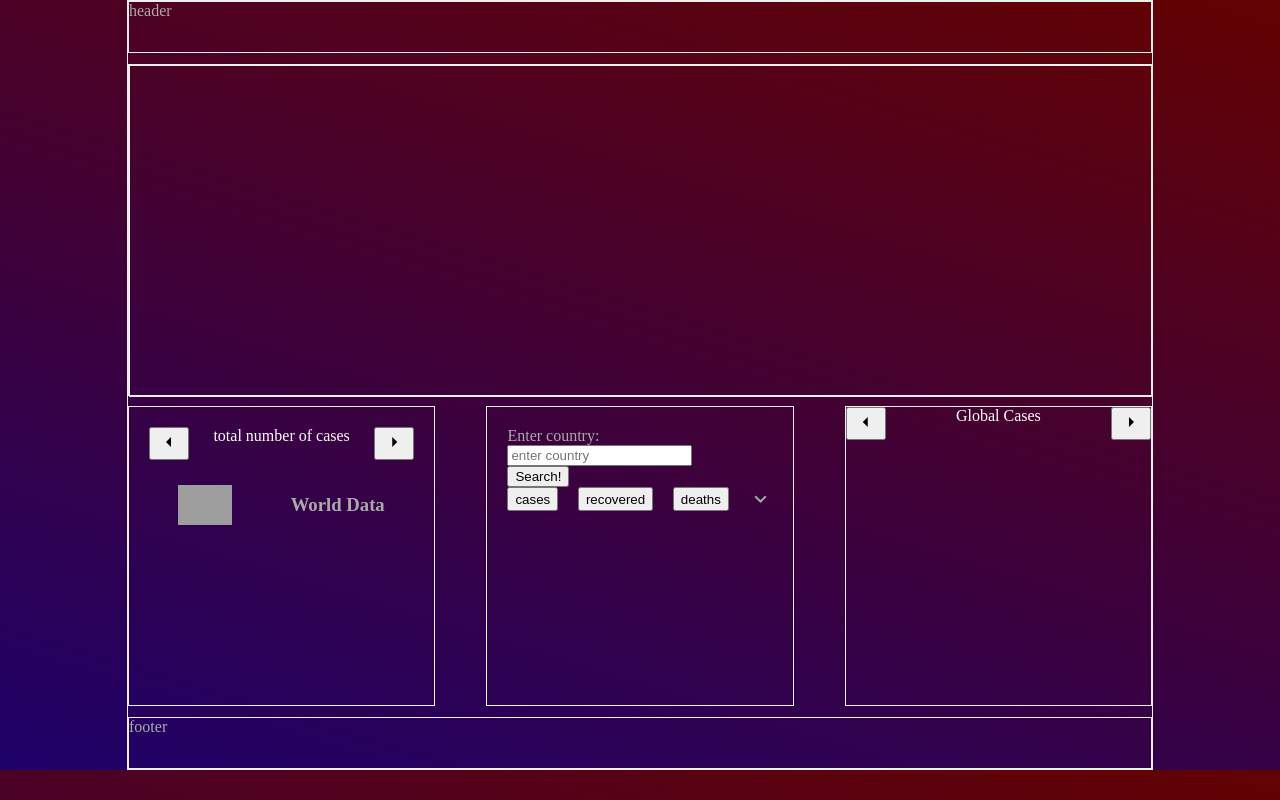
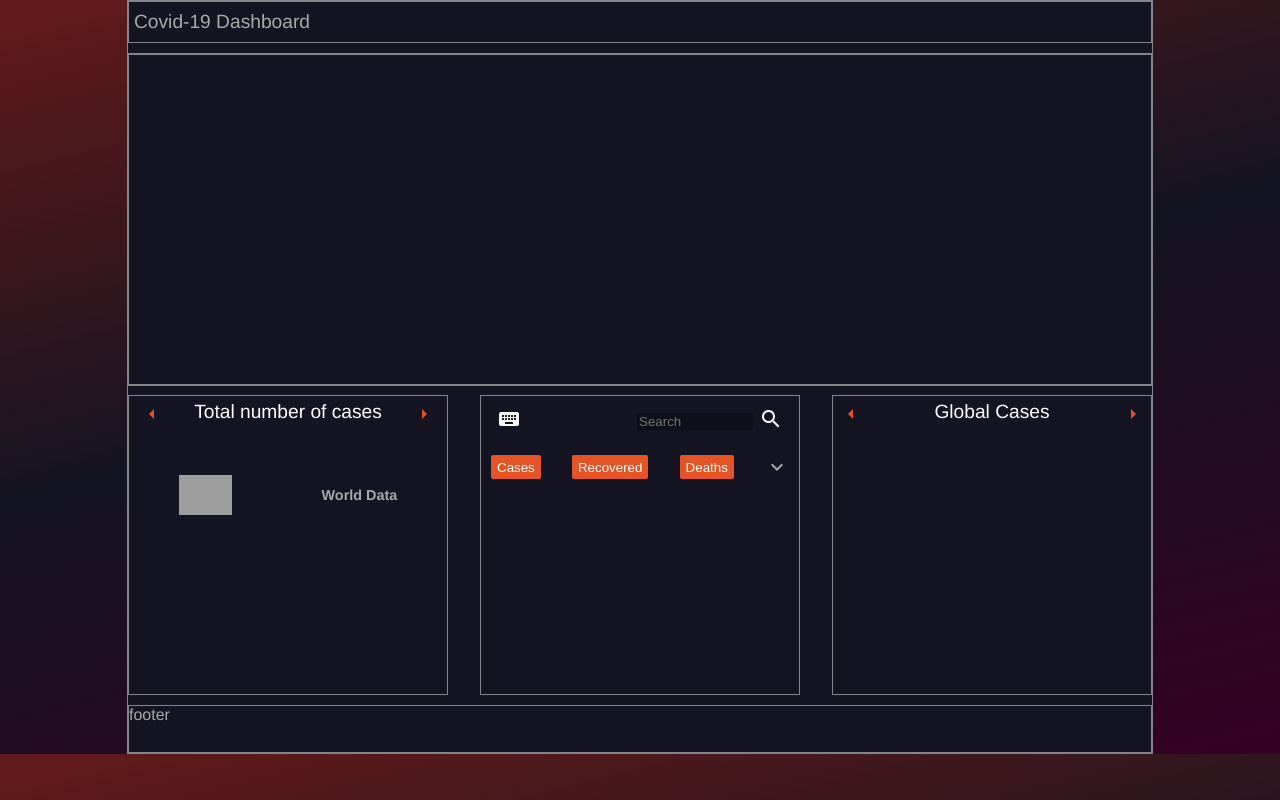
Before and after one commit to YuriAnisimov27/COVID-19-Dashboard, a website built with webpack: page index.html in a window 1280 px wide. Built offline with nearby package versions, Linux system fonts and the light colour scheme; no server answers; grey boxes are pictures that could not be loaded.

Commit message:
feat: add proto UI

```diff
--- a/index.html
+++ b/index.html
@@ -19,7 +19,7 @@
 
   <div class="container">
     <header class="header">
-      header
+      Covid-19 Dashboard
     </header>
 
     <div class="map" id='mapBlock'>
@@ -51,24 +51,29 @@
     </div>
 
     <div class="list">
+      <div class="list-inputBlock">
+        <div><button class='virtKeyboard'><span class="material-icons keyboardIcon">
+          keyboard
+          </span></button></div>
       <form action="" method="get" class="form-list">
         <div class="form-example">
-          <label for="name">Enter country: </label>
-          <input type="text" name="country" id="country-list" placeholder="enter country" required>
+          <input class="list-input" type="text" name="country" id="country-list" placeholder="Search" required>
+          <button class='searchbtn'><span class="material-icons loopIcon">
+            search
+            </span></button>
         </div>
-        <div class="form-example">
-          <input type="submit" value="Search!">
-        </div>
+          <!-- <input type="submit" value="Search!"> -->
       </form>
+    </div>
       <div class="list-nav">
-        <button class="sort-cases">
-          cases
+        <button class="sort-cases sortbtn">
+          Cases
         </button>
-        <button class="sort-recovered">
-          recovered
+        <button class="sort-recovered sortbtn">
+          Recovered
         </button>
-        <button class="sort-deaths">
-          deaths
+        <button class="sort-deaths sortbtn">
+          Deaths
         </button>
         <span class="material-icons sort-icon">
           keyboard_arrow_down
--- a/src/css/list.css
+++ b/src/css/list.css
@@ -39,3 +39,66 @@
 .set {
   background-color: brown;
 }
+
+.list-inputBlock {
+  display: flex;
+  justify-content: space-between;
+  margin-bottom: 20px;
+}
+
+.list-input {
+  background: rgba(0, 0, 0, .26);
+  color: #84848b;
+  border-style: none;
+  margin-bottom: 5px;
+  margin-top: 5px;
+  width: 7rem;
+}
+
+.form-example {
+  display: flex;
+  align-items: flex-end;
+}
+
+.virtKeyboard {
+  background: #141422;
+  border: none;
+}
+
+.virtKeyboard :hover {
+  cursor: pointer;
+}
+
+.keyboardIcon {
+  color: white;
+}
+
+.searchbtn {
+  background: #141422;
+  border: none;
+}
+
+.searchbtn :hover {
+  cursor: pointer;
+}
+
+.loopIcon {
+  color: white;
+}
+
+.sortbtn {
+  color: white;
+  background-color: #e65425;
+  border: none;
+  border-radius: 2px;
+  cursor: pointer;
+  transition: all 0.3s;
+}
+.sortbtn:hover {
+  border-radius: 8px;
+}
+.sortbtn:focus {
+  background-color: white;
+  color:#e65425;
+  outline: none;
+}
--- a/src/css/map.css
+++ b/src/css/map.css
@@ -2,14 +2,16 @@
   display: flex;
   position: absolute;
   z-index: 150000;
-  left: 0.5%;
   top: 25%
 }
-.map-nav :hover{
+
+.map-nav :hover {
   cursor: pointer;
 }
+
 #mapBlock {
   position: relative;
+  border-left: none;
 }
 
 .info {
@@ -25,10 +27,12 @@
   margin: 0 0 5px;
   color: #777;
 }
+
 .legend {
   line-height: 18px;
   color: #555;
 }
+
 .legendText {
   padding: 5px;
   font-size: 9px;
@@ -41,3 +45,8 @@
   margin-right: 8px;
   opacity: 0.7;
 }
+
+.map-nav__arrow {
+  color: #e65425;
+  font-size: 30px;
+}
--- a/src/css/style.css
+++ b/src/css/style.css
@@ -1,14 +1,37 @@
+/* background linear-gradient(346deg, rgba(53, 1, 36, 1) 0%, rgba(20, 20, 34, 1) 53%, rgba(92, 18, 18, 0.9699230033810399) 98%);
+border =  #84848b
+*/
+
 body {
-  background: linear-gradient(17deg, rgb(30, 1, 105), rgb(100, 2, 2));
+  background: rgb(53, 1, 36);
+  background: linear-gradient(346deg, rgba(53, 1, 36, 1) 0%, rgba(20, 20, 34, 1) 53%, rgba(92, 18, 18, 0.9699230033810399) 98%);
   margin: 0;
   padding: 0;
+  font-family: Avenir Next W01, Avenir Next W00, Avenir Next, Avenir, Helvetica Neue, sans-serif;
 }
-
+ul {
+  padding-left: 20px;
+}
+li {
+  padding-top: 10px;
+  list-style: none;
+}
+.numberOf {
+  color:red;
+  padding-left: 10px;
+}
+.numberOfrec {
+  color:rgb(0, 179, 0);
+  padding-left: 10px;
+}
+.numberOfconf {
+  color: #2c4be5
+}
 .container {
   width: 1024px;
-  height: 768px;
   margin: auto;
-  border: 1px solid #eee;
+  border: 1px solid #84848b;
+  background: #141422;
   display: flex;
   flex-wrap: wrap;
   justify-content: space-between;
@@ -16,32 +39,39 @@ body {
 }
 
 .header {
-  height: 50px;
+  display: flex;
+  align-items: center;
+  height: 40px;
   width: 100%;
-  border: 1px solid #eee;
+  padding-left: 5px;
+  border: 1px solid #84848b;
+  font-family: "Avenir Next W01", "Avenir Next W00", "Avenir Next", Avenir, "Helvetica Neue", sans-serif;
+  font-size: 1.2rem;
+  background: #141422;
   color: #aaa;
 }
 
 .map {
   width: 100%;
   height: 330px;
-  border: 1px solid #eee;
+  border: 1px solid #84848b;
   color: #aaa;
 }
 
 .table {
-  width: 30%;
+  width: 100%;
+  max-width: 320px;
   height: 300px;
-  border: 1px solid #eee;
+  border: 1px solid #84848b;
   color: #aaa;
-  padding: 20px;
+  padding: 5px;
   box-sizing: border-box;
   overflow-y: scroll;
 }
 
 .dataList, .dataList {
   box-sizing: border-box;
-  overflow-y: scroll;
+  overflow-y: hidden;
 }
 
 .table p, .list p {
@@ -52,11 +82,15 @@ body {
   width: 100%;
   display: flex;
   justify-content: space-between;
-  margin-bottom: 25px;
+}
+
+.list-nav {
+  margin-bottom: 15px;
 }
 
 .schedule-nav {
   margin-bottom: -3px;
+  padding-top: 5px;
 }
 
 .table-btn__info, .list-btn__info, .schedule-btn__info {
@@ -64,35 +98,41 @@ body {
   width: 300px;
   height: 20px;
   color: #fff;
+  font-size: 1.2rem;
 }
 
 .table-btn__left, .table-btn__right, .list-btn__left, .list-btn__right, .schedule-btn__left, .schedule-btn__right {
   cursor: pointer;
+  background: none;
+  border: none;
+  color: #e65425;
 }
 
 .list {
-  width: 30%;
+  width: 100%;
+  max-width: 320px;
   height: 300px;
-  border: 1px solid #eee;
+  border: 1px solid #84848b;
   color: #aaa;
-  padding: 20px;
+  padding: 10px;
   box-sizing: border-box;
   overflow-y: scroll;
 }
 
 .schedule {
-  width: 30%;
+  width: 100%;
+  max-width: 320px;
   height: 300px;
-  border: 1px solid #eee;
+  border: 1px solid #84848b;
   color: #aaa;
   box-sizing: border-box;
   overflow-y: scroll;
 }
 
 .footer {
-  height: 50px;
+  height: 46px;
   width: 100%;
-  border: 1px solid #eee;
+  border: 1px solid #84848b;
   color: #aaa;
 }
 
@@ -115,8 +155,60 @@ body {
 .table-nav__info {
   width: 100%;
   height: 40px;
+  padding-top: 45px;
   display: flex;
   justify-content: space-around;
   align-items: center;
   /* color: rgb(44, 106, 240);   */
 }
+
+.table-nav__title {
+  font-size: 0.9rem;
+  text-align: center;
+}
+/* scroll custom */
+::-webkit-scrollbar-button {
+  background-image:url('');
+  background-repeat:no-repeat;
+  width:5px;
+  height:0px
+  }
+
+  ::-webkit-scrollbar-track {
+  background-color:#080817;
+  }
+
+  ::-webkit-scrollbar-thumb {
+  -webkit-border-radius: 0px;
+  border-radius: 0px;
+  background-color:#e65425;
+  }
+
+  ::-webkit-scrollbar-thumb:hover{
+  background-color:#56999f;
+  }
+
+  ::-webkit-resizer{
+  background-image:url('');
+  background-repeat:no-repeat;
+  width:4px;
+  height:0px
+  }
+
+  ::-webkit-scrollbar{
+  width: 7px;
+  }
+  /* scroll custom */
+  @media screen and (max-width:1024px) {
+    .container {
+      width: 100%;
+    }
+
+  }
+  @media screen and (max-width:970px) {
+    .container {
+      width: 100%;
+      flex-flow: column;
+      align-items: center;
+    }
+  }
--- a/src/modules/components/DataTable.component.js
+++ b/src/modules/components/DataTable.component.js
@@ -21,7 +21,7 @@ export default class DataTable {
   changeData() {
     this.bar = 'Hello world';
     let counter = 0;
-    const informationList = ['total number of cases', 'number of cases in the last day ', 'the total number of cases of the disease per 100 thousand population', 'the number of cases of the disease in the last day per 100 thousand population'];
+    const informationList = ['Total number of cases', 'New cases ', 'Total number of cases per 100k people', 'Number of new cases per 100k people'];
     const leftArrow = document.querySelector('.table-btn__left');
     const rightArrow = document.querySelector('.table-btn__right');
     const statusSpan = document.querySelector('.table-btn__info');
```
Also changed, not shown: src/modules/utils/server.js (+29 -30 lines).
